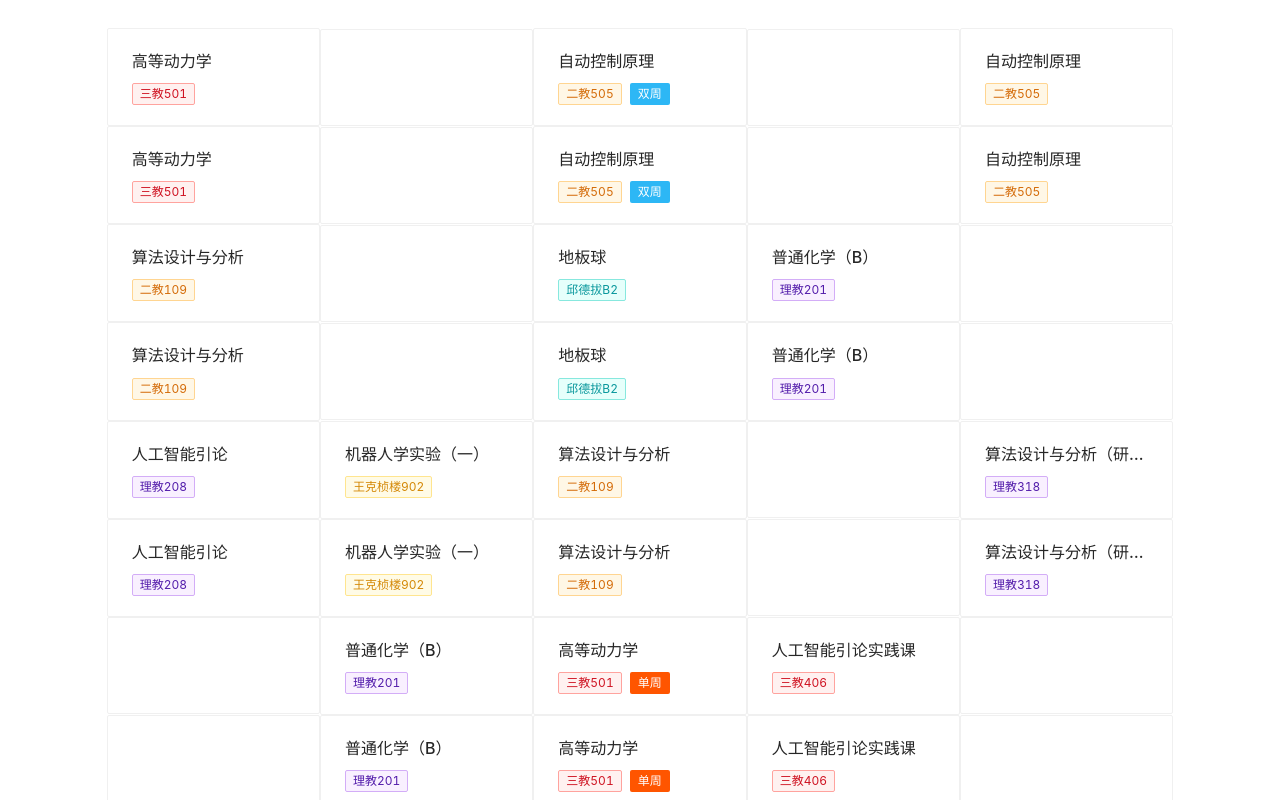
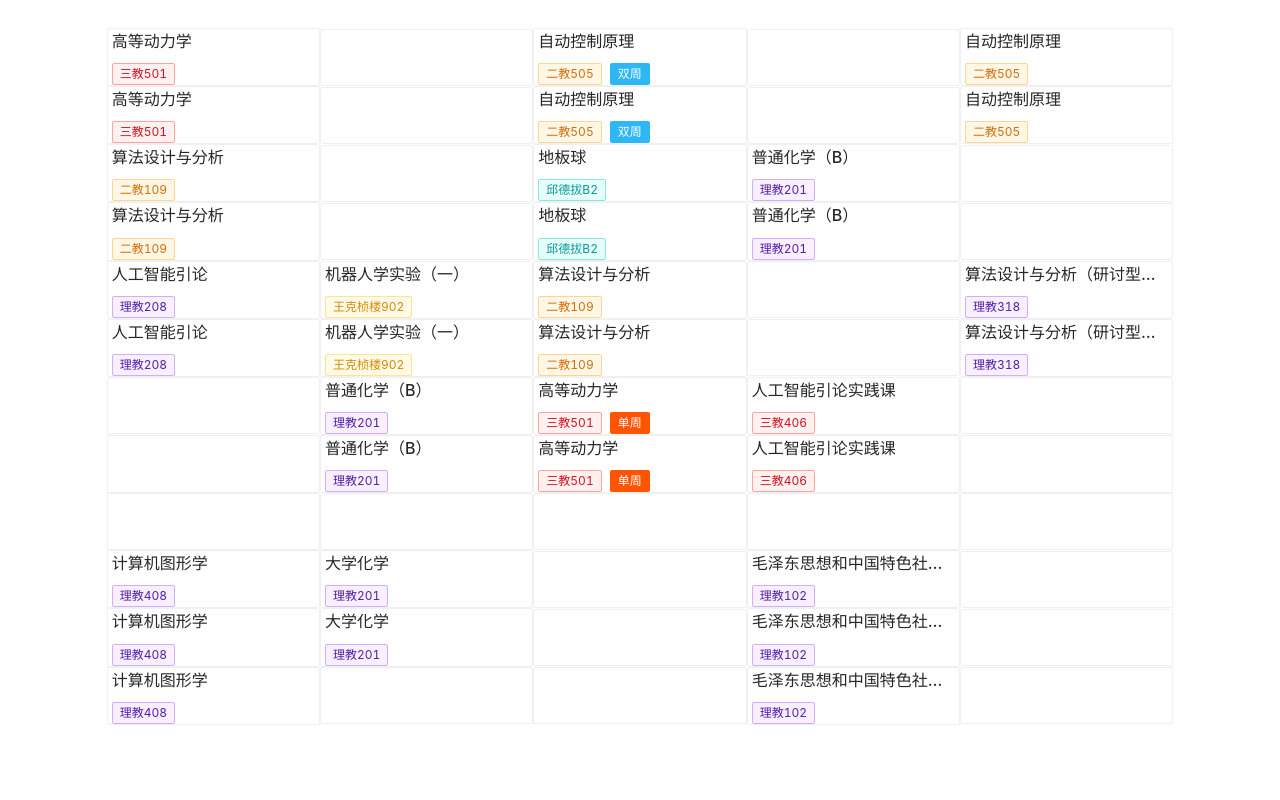
Before and after one commit to wr786/Curriculum, a React (Create React App) app: page / in a window 1280 px wide. Shown: the top 800 px of the page. Built offline with nearby package versions, Linux system fonts and the light colour scheme.

Commit message:
style: eliminate padding

```diff
--- a/src/Course.js
+++ b/src/Course.js
@@ -51,7 +51,10 @@ class Course extends React.Component {
     if (this.props.classname === "__DISABLED") {
       return (
         <div classclassname="disabled course">
-          <Card style={{ width: "100%", height: "100%" }}>
+          <Card
+            style = {{ width: "100%", height: "100%" }}
+            bodyStyle = {{ padding: "4px" }}
+          >
             <Meta
               title = {"　"}
               description = {
@@ -64,7 +67,10 @@ class Course extends React.Component {
     } else {
       return (
         <div classclassname="course">
-          <Card style={{ width: "100%", height: "100%" }}>
+          <Card
+            style = {{ width: "100%", height: "100%" }}
+            bodyStyle = {{ padding: "4px" }}
+          >
             <Meta
               title = {this.props.classname}
               description = {
```
Lines whose indentation alone changed are shown as unchanged.
